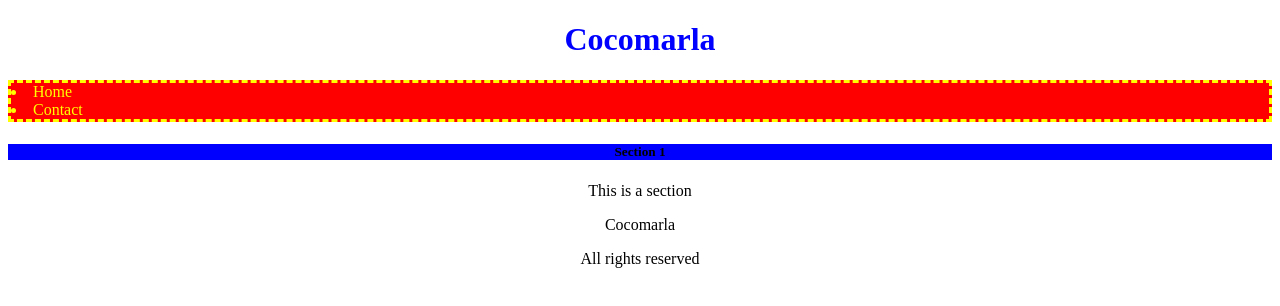
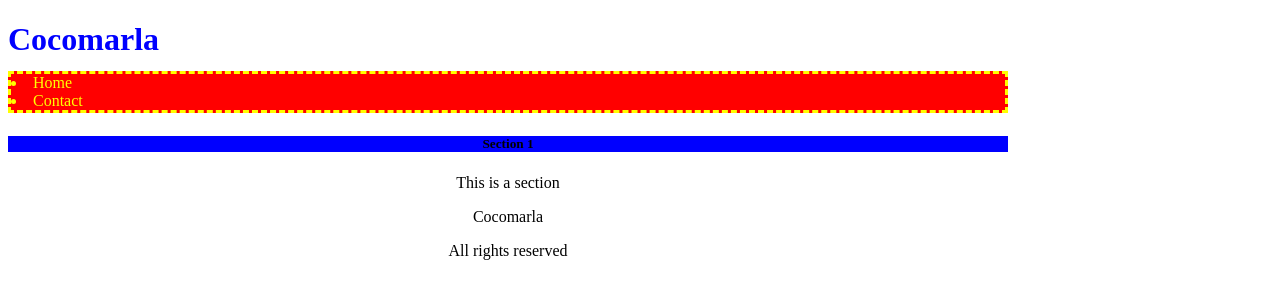
Before and after one commit to VeltanV/WeWeb, a plain HTML site: page index.html in a window 1280 px wide. Drawn offline with Linux system fonts and the light colour scheme.

Commit message:
dimension style

```diff
--- a/css/style.css
+++ b/css/style.css
@@ -7,6 +7,8 @@ nav{
 header{
 	text-align: center;
 	color:blue;
+	width: 100px;
+	height: 50px;
 }
 
 h5 {
@@ -15,6 +17,8 @@ h5 {
 	font-size: 15
 }
 body{
+	width: 1000px;
+
 	text-align: center;
 }
 footer{
```
